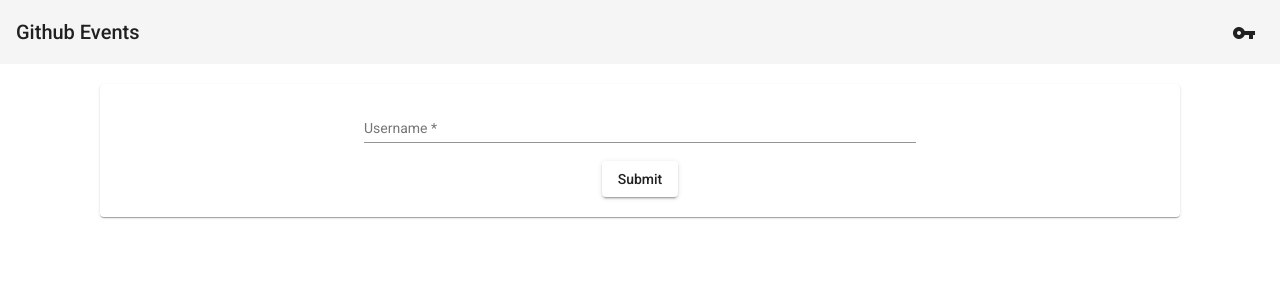
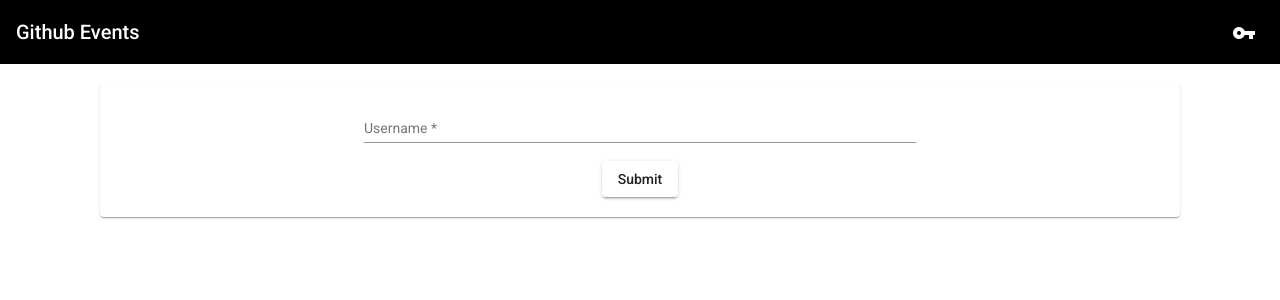
Before and after one commit to adityatelange/gh-user-activity, an Angular app: page / in a window 1280 px wide. Shown: the top 300 px of the page. Built offline with nearby package versions, Linux system fonts and the light colour scheme.

Commit message:
toolbar : customize make dark

```diff
--- a/src/app/home/home.component.css
+++ b/src/app/home/home.component.css
@@ -11,3 +11,13 @@
 .toolbar-spacer {
   flex: 1 1 auto;
 }
+
+mat-toolbar {
+  background: black;
+  color: white;
+}
+
+mat-toolbar a {
+  text-decoration: none;
+  color: white;
+}
--- a/src/app/home/home.component.html
+++ b/src/app/home/home.component.html
@@ -1,6 +1,6 @@
 <div class="home">
   <mat-toolbar>
-    <span>Github Events</span>
+    <span><a href="/">Github Events</a></span>
     <span class="toolbar-spacer"></span>
     <button mat-icon-button aria-label="key" (click)="openDialog()">
       <mat-icon>vpn_key</mat-icon>
```
